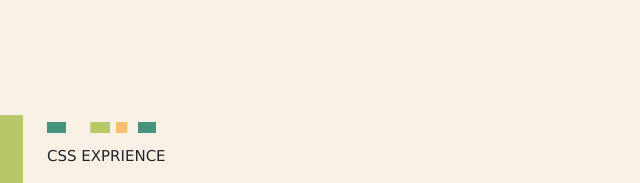
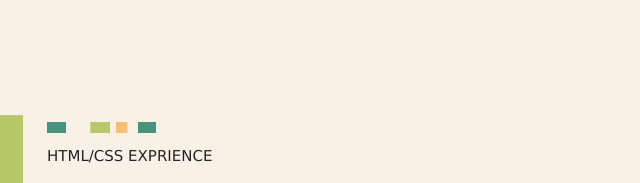
Before and after one commit to AmyY2020/portfolio_b, a plain HTML site: page index.html in a window 1280 px wide. Shown: the part 1540-1723 px from the top of the page, 605-1245 px from the left. Drawn offline with nearby package versions, Linux system fonts and the light colour scheme.

Commit message:
add title

```diff
--- a/index.html
+++ b/index.html
@@ -124,7 +124,7 @@
 
                       <img src="./image/title_lable.png" alt="title lable" style="width:20%">
 
-                      <div class="heading-font"> CSS exprience </div>
+                      <div class="heading-font"> HTML/CSS exprience </div>
                       <p>
                         Helping a real estate company in Japan that needed to build their website using HTML/CSS started
                         March 2021 and lasted one month. They already designed a frame and hoped to complete some details
```
